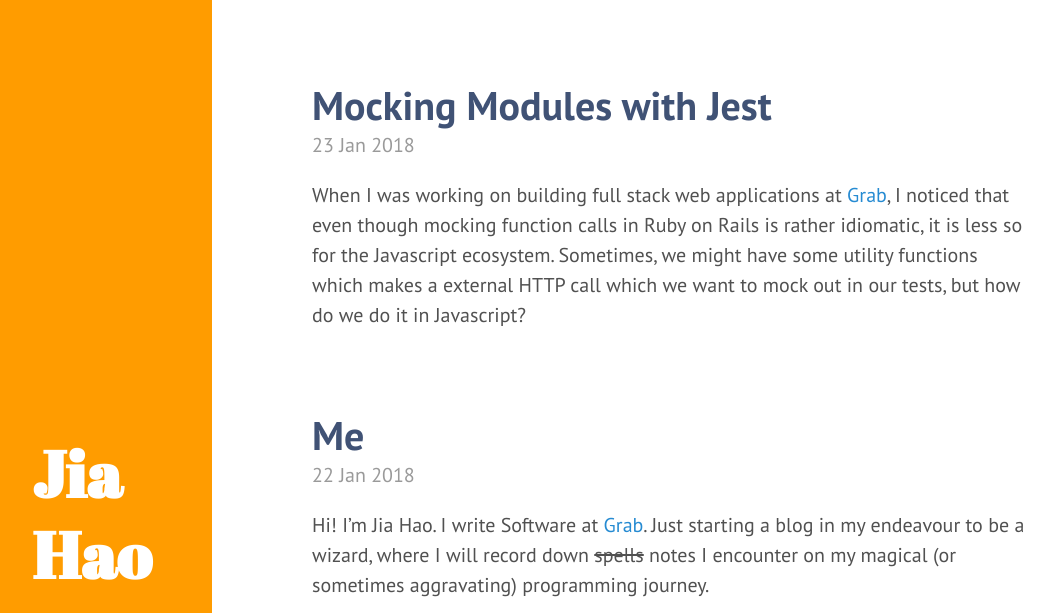
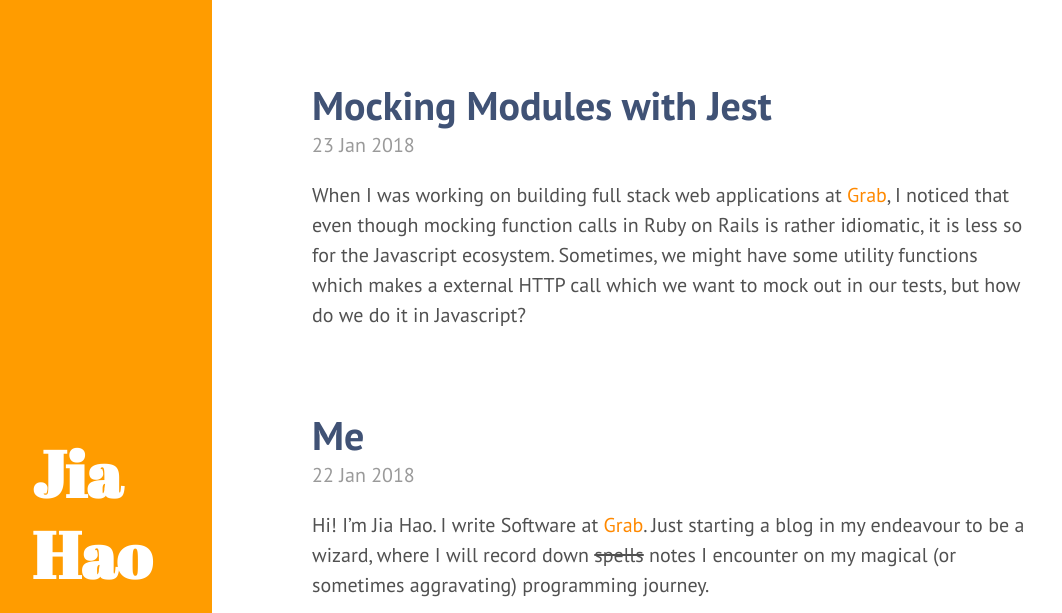
Before and after one commit to jiahaog/jiahao.codes, a Jekyll site: the page built from index.html, in a window 1280 px wide. Shown: the top 613 px of the page, without its empty margins (8-1070 px from the left). Built offline with Jekyll 4.4.1, drawn with Linux system fonts in a browser that asks for light colours; the list of posts is cut into pages by our own code.

Commit message:
Change link color

```diff
--- a/_sass/_variables.scss
+++ b/_sass/_variables.scss
@@ -21,7 +21,7 @@ $root-line-height: 1.5;
 
 $body-color: #515151;
 $body-bg: #fff;
-$link-color: $blue;
+$link-color: #ff8900;
 $title-color: #405275;
 
 $border-color: #e5e5e5;
```
